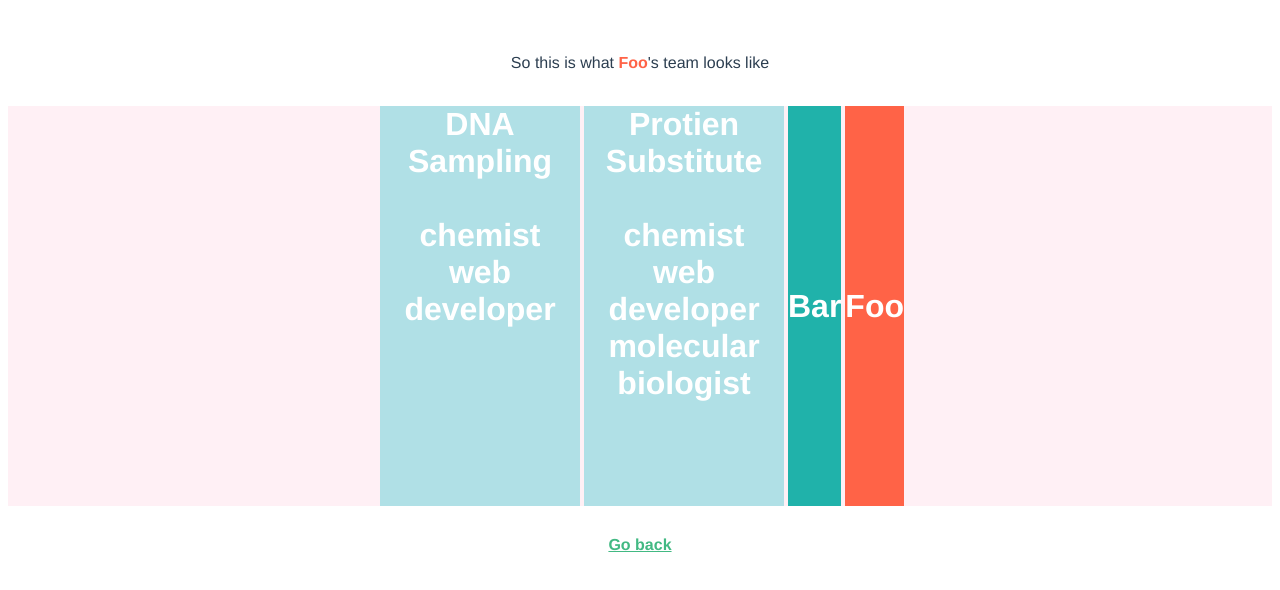
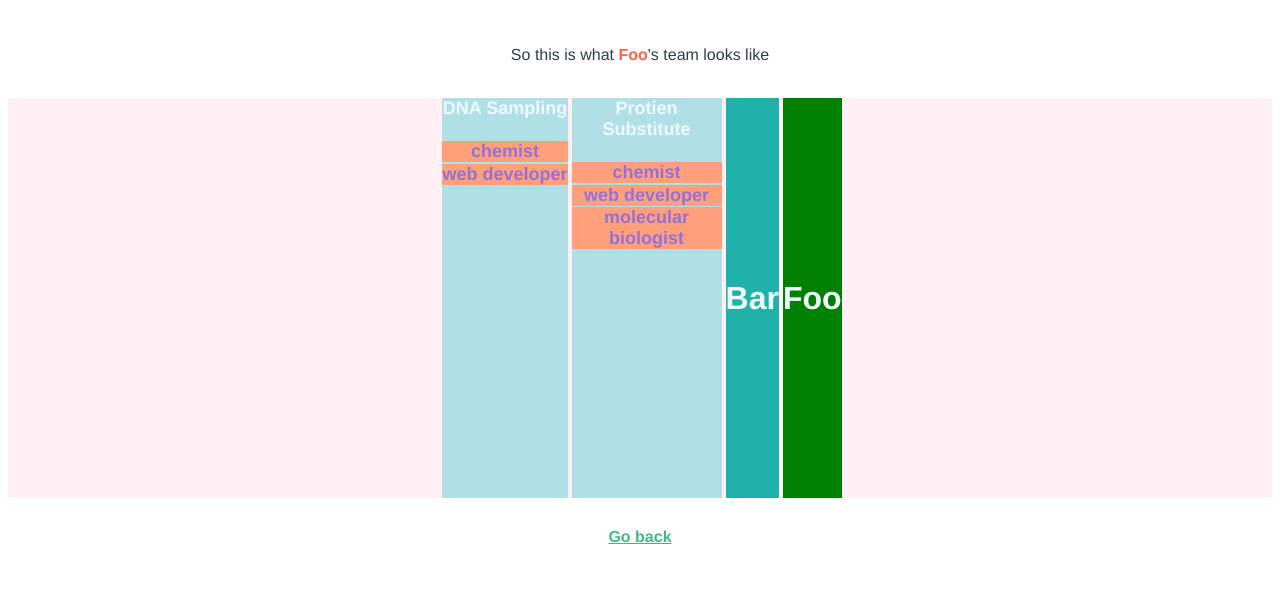
Before and after one commit to TaufeqRazakh/Agile-look-from-above, a Vue app: page /Team in a window 1280 px wide. Shown: the top 590 px of the page. Built offline with nearby package versions, Linux system fonts and the light colour scheme.

Commit message:
It's always a good idea to work on more CSS and bring more features at maybe a slower pace from now

```diff
--- a/src/components/SiftChapters.vue
+++ b/src/components/SiftChapters.vue
@@ -1,5 +1,5 @@
 <template>
-    <div id="chapter">{{matchingChapterName}}</div>
+    <div class="chapter">{{matchingChapterName}}</div>
 </template>
 
 <script lang="ts">
@@ -28,9 +28,9 @@ computed: {
 <style>
 .chapter {
     width: auto;
-    height: auto;
     background-color: lightsalmon;
-    text-justify: auto;
-    font-size: small;
+    font-size: large;
+    color:mediumpurple;
+    margin-top: 1pt;
 }
 </style>
--- a/src/components/SiftSquads.vue
+++ b/src/components/SiftSquads.vue
@@ -1,6 +1,6 @@
 <template>
     <div class="segmentable">
-        <div id="title">{{value.name}}</div>
+        <div>{{value.name}}</div>
         <br>
         <sift-chapters v-for="chapter in chapters" v-bind:key="chapter.id" :squad-chapters="value.chapters"
         :actual-chapter="chapter"></sift-chapters>
@@ -29,16 +29,13 @@ export default Vue.extend({
 </script>
 
 <style>
-.title {
-    line-height: 0px;
-    text-align: center;
-    font-weight: bold;
-    font-size: x-large;
-}
 .segmentable {
+  height: 200px;
   margin: auto;
   display: flex;
-  justify-content: flex-end;
   flex-direction: column;
+  font-weight: bold;
+  font-size: large;
+  color: aliceblue;
 }
 </style>
--- a/src/views/ChaptersInput.vue
+++ b/src/views/ChaptersInput.vue
@@ -1,7 +1,7 @@
 <template>
 	<div>
 		<div id="input">
-			<h2>Type in all the Chapters in the team</h2>
+			<h2 id="greeting">Type in all the Chapters in the team</h2>
 			<p v-if="noWarning && noCopies">(hint: This refers to the capabilites or skills in your team, say, cartoonists, machinists, copy writers)</p>
 			<p v-else-if="!noCopies">I sense you already mentioned that chapter</p>
 			<p v-else-if="!noWarning">Lets bundle up all skills in 10 chapters for now</p>
@@ -46,7 +46,6 @@ export default Vue.extend ({
 		}
   	},
   	RemoveChapter: function(event: number) {
-		  // going to update the list by accessing store here
 		this.$store.commit('fixChapterId', event);
 		this.chapterRef = this.$store.state.chapters;
 	  },
@@ -63,3 +62,31 @@ export default Vue.extend ({
   }
 });
 </script>
+<style>
+#greeting {
+	padding-block-start: 30px;
+}
+#input {
+  font-family: 'Avenir', Helvetica, Arial, sans-serif;
+  -webkit-font-smoothing: antialiased;
+  -moz-osx-font-smoothing: grayscale;
+  text-align: center;
+  color: #2c3e50;
+}
+#list {
+  font-family: 'Avenir', Helvetica, Arial, sans-serif;
+  -webkit-font-smoothing: antialiased;
+  -moz-osx-font-smoothing: grayscale;
+  text-align: center;
+  color: #2c3e50;
+}
+#input h2{
+	color: #42b983;
+}
+#nav {
+	padding: 20px
+}
+#nav a {
+  color:#42b983;
+}
+</style>
--- a/src/views/CoachAndLead.vue
+++ b/src/views/CoachAndLead.vue
@@ -1,6 +1,6 @@
 <template>
     <div id="inputs">
-        <h2>Who is the Agile coach?</h2>
+        <h2 id="greeting">Who is the Agile coach?</h2>
         <p v-if="AgileCoachName === 'Foo' || AgileCoachName === ''">(hint: This is someone who is responsible for creating your team)</p>
         <p v-else>{{AgileCoachName}}</p>
         <input v-model.trim="AgileCoachName" @input="InputCoachName">
@@ -9,6 +9,7 @@
         <p v-else>{{TribeLeadName}}</p>
         <input v-model.trim="TribeLeadName" @input="InputLeadName">
         <div id = "nav">
+            <router-link to="/">Go Back</router-link> |
             <router-link to="/Team">Team Structure</router-link> |
             <router-link to="/InputStage2">Specify More</router-link>
         </div>
@@ -38,13 +39,15 @@ export default Vue.extend({
 </script>
 
 <style scoped>
+#greeting{
+    padding-block-start: 30px;
+}
 #inputs {
   font-family: 'Avenir', Helvetica, Arial, sans-serif;
   -webkit-font-smoothing: antialiased;
   -mozs-osx-font-smoothing: grayscale;
   text-align: center;
   color: #2c3e50;
-  padding-block-start: 30px;
 }
 #inputs h2{
 	color: #42b983;
@@ -54,4 +57,5 @@ export default Vue.extend({
   color: #42b983
 }
 
+
 </style>
--- a/src/views/Ready.vue
+++ b/src/views/Ready.vue
@@ -1,6 +1,6 @@
 <template>
-	<div id="greeting">
-		<h1>Hello! {{greet}}</h1>
+	<div id="message">
+		<h1 id="greeting">Hello! {{greet}}</h1>
 		<h2>This application is meant to illustrate the structure in an Agile team. <br>
 		You can visualize your team in terms of tribes, squads and chapters at any time by
 		<br> going to the "Team Structure" section after specifying some details.</h2>
@@ -35,18 +35,20 @@ export default Vue.extend({
 </script>
 
 <style scoped>
-#greeting {
+#message {
   font-family: 'Avenir', Helvetica, Arial, sans-serif;
   -webkit-font-smoothing: antialiased;
   -moz-osx-font-smoothing: grayscale;
   text-align: center;
   color: #2c3e50;
+}
+#greeting {
   padding-block-start: 30px;
 }
-#greeting h1{
+#message h1{
 	color: #42b983;
 }
-#greeting a {
+#message a {
   font-weight: bold;
   color: #42b983
 }
--- a/src/views/SquadsInput.vue
+++ b/src/views/SquadsInput.vue
@@ -1,7 +1,7 @@
 <template>
 	<div>
 		<div id="input">
-			<h2>Now lets set the squads in our tribe</h2>
+			<h2 id="greeting">Now lets set the squads in our tribe</h2>
 			<p v-if="noWarning && noCopies">(hint: Squads are divisions of value addition channels in your tribe.
 				<br>Each squad contibutes to the final product with a level of autonomy)</p>
 			<p v-else-if="!noCopies">That Squad was already assigned</p>
@@ -64,3 +64,33 @@ export default Vue.extend ({
   }
 });
 </script>
+
+<style>
+#greeting {
+	padding-block-start: 30px;
+}
+#input {
+  font-family: Avenir, Helvetica, Arial, sans-serif;
+  -webkit-font-smoothing: antialiased;
+  -moz-osx-font-smoothing: grayscale;
+  text-align: center;
+  color: #2c3e50;
+}
+#input h2{
+	color: #42b983;
+}
+#list {
+  font-family: Avenir, Helvetica, Arial, sans-serif;
+  -webkit-font-smoothing: antialiased;
+  -moz-osx-font-smoothing: grayscale;
+  text-align: center;
+  color: #2c3e50;
+  padding-block-start: 2ex
+}
+#nav {
+	padding: 20px
+}
+#nav a {
+  color:#42b983;
+}
+</style>
--- a/src/views/TeamStructure.vue
+++ b/src/views/TeamStructure.vue
@@ -1,6 +1,6 @@
 <template>
     <div id = "structure">
-        <p>So this is what <span>{{Coach}}</span>'s team looks like</p>
+        <p id="greeting">So this is what <span>{{Coach}}</span>'s team looks like</p>
         <br>
         <div class="container">
             <div class = "squad" v-for="squad in Squads" :key="squad.id">
@@ -33,6 +33,9 @@ export default Vue.extend({
 </script>
 
 <style>
+#greeting {
+    padding-block-start: 30px;
+}
 .container {
     margin: auto;
     list-style: none;
@@ -42,14 +45,14 @@ export default Vue.extend({
     background-color:lavenderblush;
 }
 .coach {
-    background: tomato;
+    background:green;
     width: auto;
     max-width: 200px;
     height: 400px;
     margin-top: 0px;
     margin-left: 4px;
     line-height:400px;
-    color: white;
+    color: aliceblue;
     font-weight: bolder;
     font-size: xx-large;
     text-align: center;
@@ -62,7 +65,7 @@ export default Vue.extend({
     margin-top: 0px;
     margin-left: 4px;
     line-height:400px;
-    color: white;
+    color: aliceblue;
     font-weight: bolder;
     font-size: xx-large;
     text-align: center;
@@ -70,12 +73,12 @@ export default Vue.extend({
 .squad {
     background-color:powderblue;
     width: auto;
-    max-width: 200px;
+    max-width: 150px;
     height: 400px;
     margin-top: 0px;
     margin-left: 4px;
     /* line-height:0px; */
-    color: white;
+    /* color: white; */
     font-weight: bold;
     font-size: xx-large;
     text-align: center;
@@ -86,7 +89,6 @@ export default Vue.extend({
   -moz-osx-font-smoothing: grayscale;
   text-align: center;
   color: #2c3e50;
-  padding-block-start: 30px;
 }
 #structure a {
   font-weight: bold;
```
